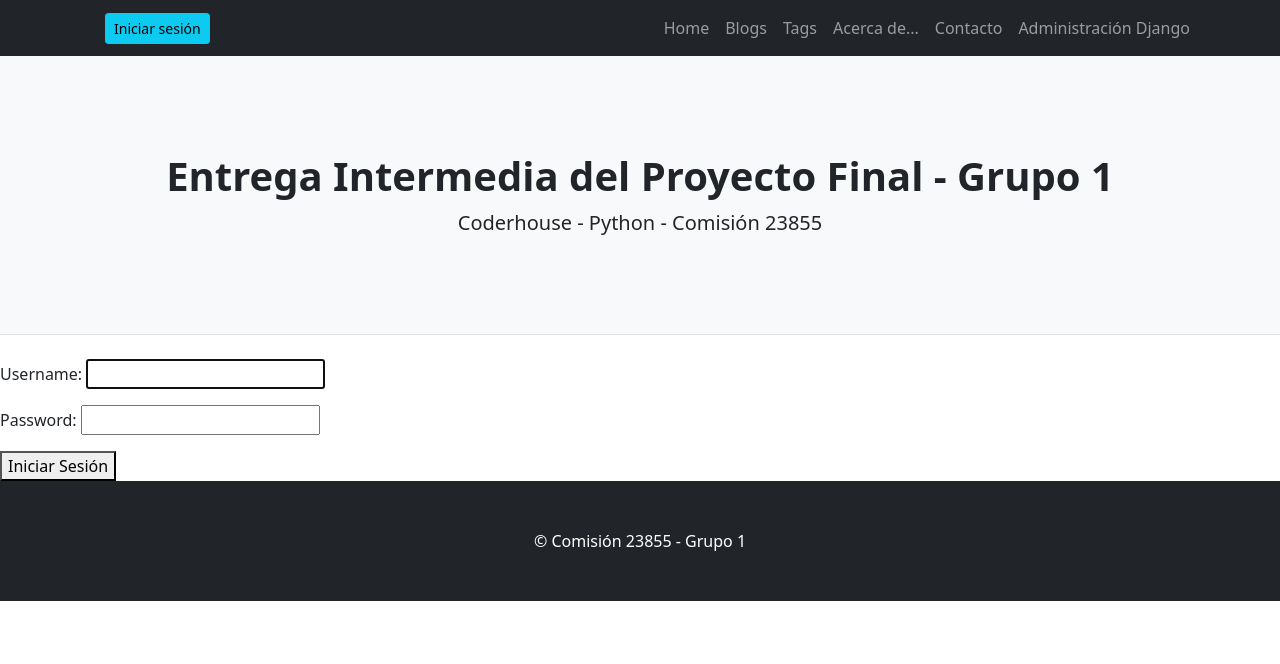
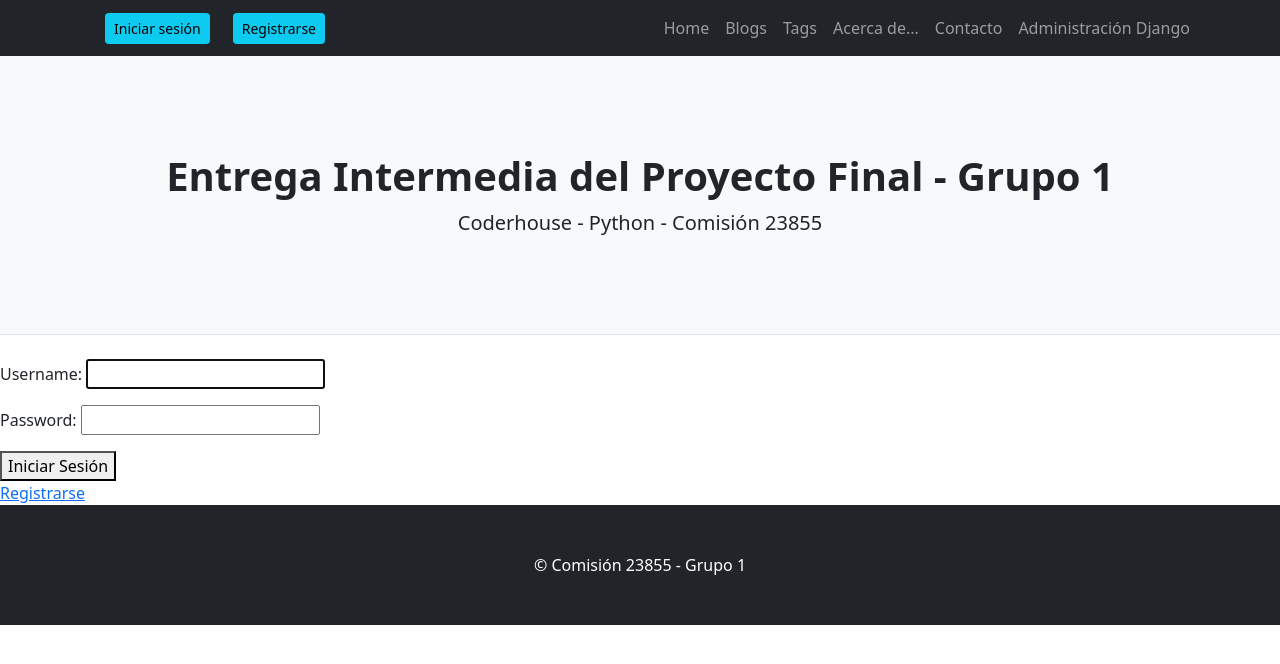
Before and after one commit to MGC07/Grupo-1, a Django app: page /AppProyecto1/login/ in a window 1280 px wide. Shown: the top 664 px of the page. Run offline with Django 4.2, Linux system fonts and the light colour scheme; some libraries are stand-ins or nearby versions.

Commit message:
agrego boton para registrarse

```diff
--- a/AppProyecto1/templates/AppProyecto1/login.html
+++ b/AppProyecto1/templates/AppProyecto1/login.html
@@ -7,7 +7,8 @@
     {% csrf_token %}
     {{ form.as_p }}
     <button type="submit">Iniciar Sesión</button>
-
 </form>
 
+<a href="{% url 'Register' %}">Registrarse</a>
+
 {% endblock contenidoQueCambia %}
--- a/AppProyecto1/templates/AppProyecto1/padre.html
+++ b/AppProyecto1/templates/AppProyecto1/padre.html
@@ -25,6 +25,7 @@
                 <button class="navbar-toggler" type="button" data-bs-toggle="collapse" data-bs-target="#navbarSupportedContent" aria-controls="navbarSupportedContent" aria-expanded="false" aria-label="Toggle navigation"><span class="navbar-toggler-icon"></span></button> -->
                 {% if not request.user.is_authenticated %}
                 <li class="nav-item"><a type="button" class="btn btn-info btn-sm" aria-current="page" href="{% url 'Login' %}">Iniciar sesión</a></li>
+                <li class="nav-item"><a type="button" class="btn btn-info btn-sm" aria-current="page" href="{% url 'Register' %}">Registrarse</a></li>
                 {% endif %}
                 {% if request.user.is_authenticated %}
                 <li class="nav-item"><a type="button" class="btn btn-info btn-sm" aria-current="page" href="{% url 'Logout' %}">Cerrar sesión</a></li>
```
Also changed, not shown: db.sqlite3.
